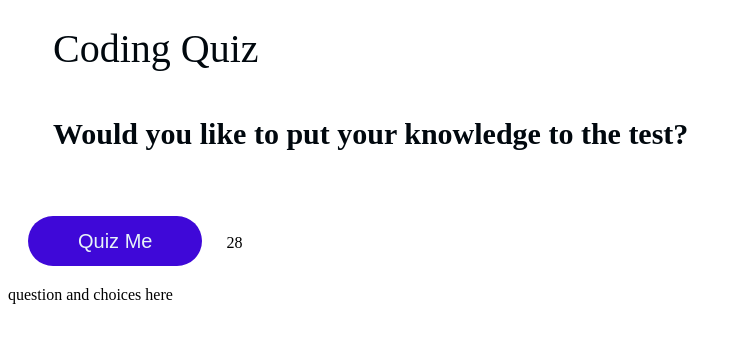
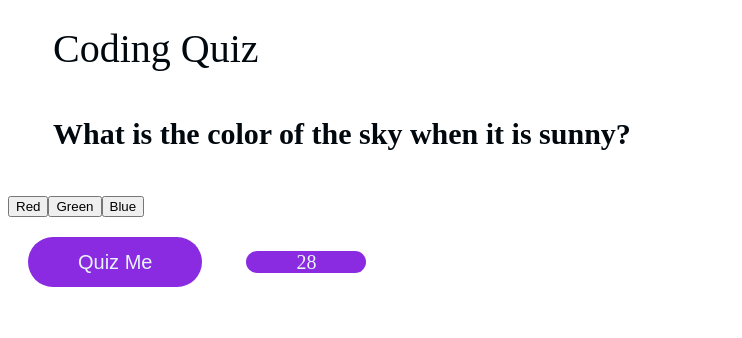
Before and after one commit to lindseychoi/multiple-choice, a plain HTML site: page index.html in a window 1280 px wide. Both pictures are taken after a click on the button "Quiz Me". Shown: the whole page, without its empty margins (0-742 px from the left). Drawn offline with Linux system fonts and the light colour scheme.

Commit message:
added in the buttons and a function to start the quiz/give first question

```diff
--- a/assets/script.js
+++ b/assets/script.js
@@ -33,7 +33,28 @@ use study session app for the initials and score input
 //variables
 var timeLeft = 35;
 var timeEl = document.getElementById("timer");
-var quizQuestion =
+var userChoices = document.getElementsByTagName("input[type:button]");
+var quizQuestions =
+[
+  {
+    question: "What is the color of the sky when it is sunny?",
+    choices: ["Red", "Green", "Blue"],
+    answer: 1
+  },
+
+  {
+    question: "How old is the earth?",
+    choices: ["12 million years", "4.54 billion years", "6,000 years"],
+    answer: 2
+  },
+
+  {
+    question: "Are the dinosaurs extinct?",
+    choices: ["Maybe", "Yes", "No"],
+    answer: 2
+  }
+
+];
 
 //functions
 
@@ -42,9 +63,10 @@ function clearQuestion() {
 
 }
 
-//questions in a function so that the card can clear before the next question appears
-function myQuestions() {
+//call current question in a function so that the card can clear before the next question appears
+function setObjTextById(objId, text) {
 
+  document.getElementById(objId).innerText=text;
 }
 
 //call function with the eventlistener at the bottom when start is clicked, starts the timer/countdown
@@ -68,6 +90,29 @@ function sendGameover() {
 }
 
 //logic
+function createButton(appendElement, buttonText) {
+  var btn = document.createElement("button");
+  btn.innerHTML = buttonText;
+  appendElement.appendChild(btn);
+  return btn;
+}
+
+function startQuiz() {
+
+  var questionSpaceId = "questionSpace";
+  var questionCounter = 0;
+  var choiceSpaceId = "choiceSpace";
+  var choiceSpace = document.getElementById(choiceSpaceId);
+  console.log(quizQuestions);
+
+  // ask questions
+  setObjTextById(questionSpaceId, quizQuestions[questionCounter].question);
+
+  createButton(choiceSpace, quizQuestions[questionCounter].choices[0]);
+  createButton(choiceSpace, quizQuestions[questionCounter].choices[1]);
+  createButton(choiceSpace, quizQuestions[questionCounter].choices[2]);
+}
 
 //actions
 document.getElementById("strButton").addEventListener("click", countDown);
+document.getElementById("strButton").addEventListener("click", startQuiz);
--- a/assets/style.css
+++ b/assets/style.css
@@ -18,7 +18,7 @@ h1 {
 
 .startButton {
     border: none;
-    background-color: rgb(63, 8, 216);
+    background-color: blueviolet;
     border-radius: 50px;
     box-shadow: rgba(0, 0, 0, 0.1) 0px 1px 6px 0px rgba(0, 0, 0, 0.2) 0px 1px 1px
       0px;
@@ -32,3 +32,20 @@ h1 {
     cursor: pointer;
     margin: 20px;
   }
+
+  span {
+    border: none;
+    background-color: blueviolet;
+    border-radius: 50px;
+    box-shadow: rgba(0, 0, 0, 0.1) 0px 1px 6px 0px rgba(0, 0, 0, 0.2) 0px 1px 1px
+      0px;
+    color: hsl(195, 53%, 94%);
+    font-size: 20px;
+    line-height: 50px;
+    padding: 15px 50px;
+    padding-top: 0px;
+    padding-bottom: 0px;
+    text-align: center;
+    cursor: pointer;
+    margin: 20px;
+  }
--- a/index.html
+++ b/index.html
@@ -13,14 +13,12 @@
 
     <div>
         <header>Coding Quiz</header>
-        <h1>Would you like to put your knowledge to the test?</h1>
+        <h1 id="questionSpace">Would you like to put your knowledge to the test?</h1>
+        <div id="choiceSpace"></div>
         <div>
         <button id="strButton" class="startButton">Quiz Me</button>
         <span id="timer"></span>
         </div>
-        <form>
-            question and choices here
-        </form>
     </div>
 
 
```
